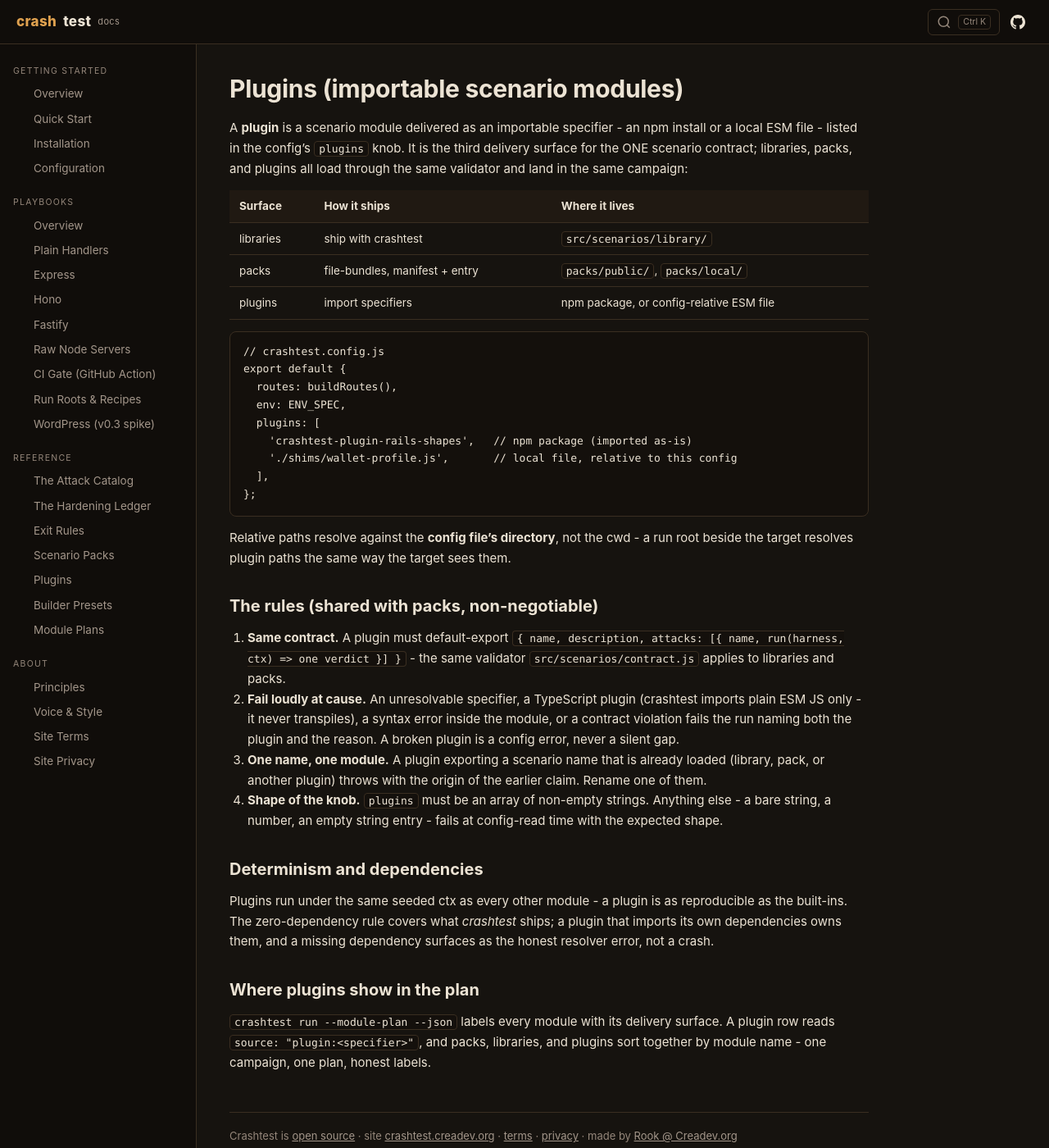
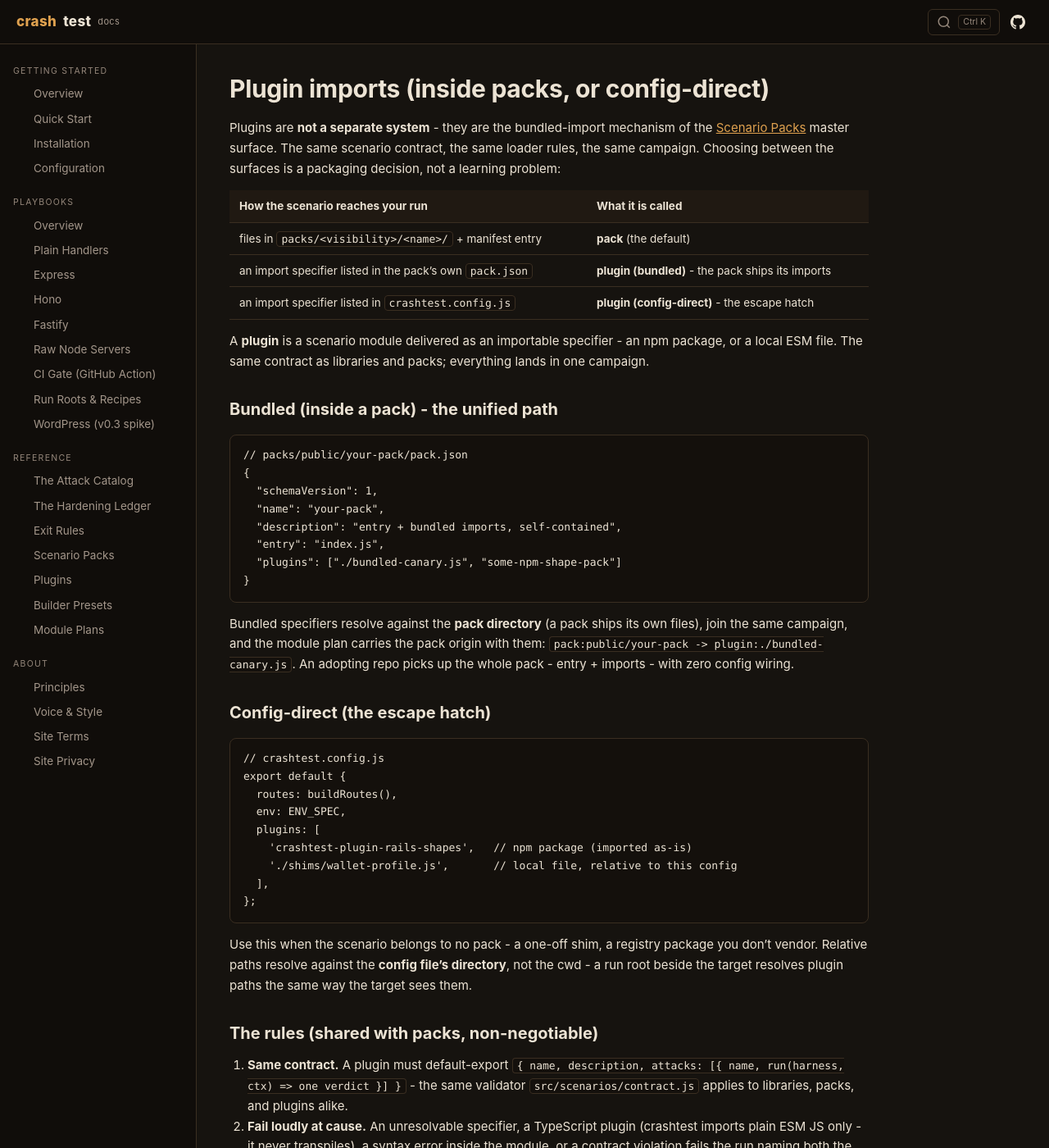
Before and after one commit to dhaupin/crashtest, a Jekyll site: the page built from docs/reference/plugins.md, in a window 1280 px wide and 1400 px high. Shown: the whole window at 82% size. Built offline with Jekyll 4.4.1, drawn with Linux system fonts in a browser that asks for light colours; some of the changed text lies outside the part shown.

Commit message:
Unify the extension vocabulary: packs are the master surface, plugins bundle inside packs
The three words (packs/plugins/presets) described two delivery mechanisms and
a scaffolding helper - now the docs + loader say it straight: ONE extension
surface, three ways in.

- pack.json gains optional "plugins": bundled import specifiers (npm names
  or pack-relative .js/.mjs files) that load through the same contract as
  packs/libraries and join the campaign with honest plan labels
  (pack:<origin> -> plugin:<specifier>). A self-contained pack ships its
  whole attack surface - entry + imports - with zero config wiring for the
  adopting repo. Junk/knob-shape/missing-file/collision listings all fail
  the run loudly naming the pack.
- config plugins: stays as the top-level escape hatch for specifiers that
  belong to no pack (resolved against the config dir, unchanged).
- presets unchanged: CLI scaffolding for a config, not a runtime surface;
  docs now say exactly that and link from packs.md.
- docs: packs.md carries the one-surface intro (+ decision table pointer);
  plugins.md rewritten as "plugin imports (inside packs, or config-direct)";
  web FAQ answer aligned to the unified vocabulary (hyphen-voice enforced).
- 4 new tests (bundled load + label carry, loud failures, pack-dir
  resolution, junk manifest shape). Suite 154/154, docs gates 24/24 green.

🤖 Generated with Codebuff
Co-Authored-By: Codebuff <noreply@codebuff.com>

````diff
--- a/docs/reference/packs.md
+++ b/docs/reference/packs.md
@@ -2,15 +2,28 @@
 permalink: reference/packs
 layout: default
 title: Scenario Packs
-description: The extension surface - author packs once, keep them public or private by directory, load them without config changes.
+description: The ONE extension surface - files in packs/, bundled imports, config-direct specifiers - all under the same contract and loader rules.
 ---
 
-# Scenario packs (the extension surface)
+# Scenario packs (the ONE extension surface)
 
 A **pack** is a bundle you author once and reuse across run roots: scenario
-modules (same contract as the built-ins), and - going forward - recipes and
-target declarations. Zero new concepts to learn: a pack's scenario modules
-satisfy the exact same contract the seed libraries do.
+modules (same contract as the built-ins), bundled imports, and - going
+forward - recipes and target declarations. Zero new concepts to learn: a
+pack's scenario modules satisfy the exact same contract the seed libraries
+do.
+
+> **One surface, three ways in.** Packs used to sit beside two other words
+> ("plugins" via config import specifiers, "presets" via repo scaffolding).
+> Since the unified-surface merge (v0.3, 2026-10) **packs are the master
+> surface**: a pack can carry files in its own directory AND declare
+> `"plugins"` imports in its manifest; the config's `plugins:` knob is the
+> top-level escape for specifiers that belong to no pack. Presets are not a
+> runtime surface at all - they are a CLI helper that *writes a config* for
+> an agent-builder export (see
+> [Builder Presets](/crashtest/reference/presets)). Language-wise: if it has
+> a pack directory, it is a pack; if it is a bare specifier in the config,
+> it is a plugin; if it scaffolds the config, it is a preset.
 
 ## The schema (pack.json, v1)
 
@@ -20,14 +33,24 @@ satisfy the exact same contract the seed libraries do.
   "name": "my-money-pack",
   "description": "one line - what it attacks and how honest its oracles are",
   "version": "0.1.0",
-  "entry": "index.js"
+  "entry": "index.js",
+  "plugins": ["./bundled-canary.js", "some-npm-shape-pack"]
 }
 ```
 
 `entry` points at an ESM file under the pack directory whose default export
-is a scenario module (`{ name, description, attacks: [{ name, run }] }`). A
-pack.json that exists but is broken fails the run loudly - a config error,
-never a silent gap.
+is a scenario module (`{ name, description, attacks: [{ name, run }] }`).
+
+**`plugins` (optional, bundled imports)** - a pack can carry MORE scenario
+modules than its own files: the manifest lists import specifiers (npm
+packages, or ESM files the pack itself ships, relative to the **pack
+directory**). They load through the same validator as everything else, join
+the same campaign, and the plan labels carry the pack they came in with
+(`pack:public/your-pack -> plugin:./bundled-canary.js`). A self-contained
+pack can therefore ship its whole attack surface - files plus imports -
+with zero config wiring by the adopting repo. A broken listing (missing
+file, wrong shape, name collision) fails the run loudly naming the pack,
+the same rule as every other surface.
 
 ## Where packs live
 
--- a/docs/reference/plugins.md
+++ b/docs/reference/plugins.md
@@ -1,22 +1,47 @@
 ---
 permalink: reference/plugins
 layout: default
-title: Plugins
-description: Community scenario modules by import specifier - the same contract as packs and libraries, loaded straight from npm or a local file.
+title: Plugin Imports
+description: Plugins are the packs surface's bundled-import mechanism - one contract, one loader, one campaign. Config-direct specifiers are the top-level escape hatch.
 ---
 
-# Plugins (importable scenario modules)
+# Plugin imports (inside packs, or config-direct)
+
+Plugins are **not a separate system** - they are the bundled-import mechanism
+of the [Scenario Packs](/crashtest/reference/packs) master surface. The same
+scenario contract, the same loader rules, the same campaign. Choosing
+between the surfaces is a packaging decision, not a learning problem:
+
+| How the scenario reaches your run | What it is called |
+|---|---|
+| files in `packs/<visibility>/<name>/` + manifest entry | **pack** (the default) |
+| an import specifier listed in the pack's own `pack.json` | **plugin (bundled)** - the pack ships its imports |
+| an import specifier listed in `crashtest.config.js` | **plugin (config-direct)** - the escape hatch |
 
 A **plugin** is a scenario module delivered as an importable specifier - an
-npm install or a local ESM file - listed in the config's `plugins` knob. It is
-the third delivery surface for the ONE scenario contract; libraries, packs,
-and plugins all load through the same validator and land in the same campaign:
+npm package, or a local ESM file. The same contract as libraries and packs;
+everything lands in one campaign.
 
-| Surface | How it ships | Where it lives |
-|---|---|---|
-| libraries | ship with crashtest | `src/scenarios/library/` |
-| packs | file-bundles, manifest + entry | `packs/public/`, `packs/local/` |
-| plugins | import specifiers | npm package, or config-relative ESM file |
+## Bundled (inside a pack) - the unified path
+
+```json
+// packs/public/your-pack/pack.json
+{
+  "schemaVersion": 1,
+  "name": "your-pack",
+  "description": "entry + bundled imports, self-contained",
+  "entry": "index.js",
+  "plugins": ["./bundled-canary.js", "some-npm-shape-pack"]
+}
+```
+
+Bundled specifiers resolve against the **pack directory** (a pack ships its
+own files), join the same campaign, and the module plan carries the pack
+origin with them: `pack:public/your-pack -> plugin:./bundled-canary.js`.
+An adopting repo picks up the whole pack - entry + imports - with zero
+config wiring.
+
+## Config-direct (the escape hatch)
 
 ```js
 // crashtest.config.js
@@ -30,37 +55,40 @@ export default {
 };
 ```
 
-Relative paths resolve against the **config file's directory**, not the cwd -
-a run root beside the target resolves plugin paths the same way the target
-sees them.
+Use this when the scenario belongs to no pack - a one-off shim, a registry
+package you don't vendor. Relative paths resolve against the **config
+file's directory**, not the cwd - a run root beside the target resolves
+plugin paths the same way the target sees them.
 
 ## The rules (shared with packs, non-negotiable)
 
 1. **Same contract.** A plugin must default-export `{ name, description,
    attacks: [{ name, run(harness, ctx) => one verdict }] }` - the same
-   validator `src/scenarios/contract.js` applies to libraries and packs.
+   validator `src/scenarios/contract.js` applies to libraries, packs, and
+   plugins alike.
 2. **Fail loudly at cause.** An unresolvable specifier, a TypeScript plugin
    (crashtest imports plain ESM JS only - it never transpiles), a syntax
-   error inside the module, or a contract violation fails the run naming both
-   the plugin and the reason. A broken plugin is a config error, never a
-   silent gap.
-3. **One name, one module.** A plugin exporting a scenario name that is
-   already loaded (library, pack, or another plugin) throws with the origin
-   of the earlier claim. Rename one of them.
-4. **Shape of the knob.** `plugins` must be an array of non-empty strings.
-   Anything else - a bare string, a number, an empty string entry - fails at
-   config-read time with the expected shape.
+   error inside the module, or a contract violation fails the run naming
+   both the specifier and the reason. A broken import is a config error,
+   never a silent gap.
+3. **One name, one module.** A module exporting a scenario name that is
+   already loaded (library, pack, bundled import, or another plugin) throws
+   with the origin of the earlier claim. Rename one of them.
+4. **Knob shape matters.** The manifest's `plugins` and the config's
+   `plugins:` must both be arrays of non-empty strings; anything else fails
+   at validation time with the expected shape.
 
 ## Determinism and dependencies
 
-Plugins run under the same seeded ctx as every other module - a plugin is as
-reproducible as the built-ins. The zero-dependency rule covers what
-*crashtest* ships; a plugin that imports its own dependencies owns them, and
-a missing dependency surfaces as the honest resolver error, not a crash.
+Plugins run under the same seeded ctx as every other module - a plugin is
+as reproducible as the built-ins. The zero-dependency rule covers what
+*crashtest* ships; a plugin that imports its own dependencies owns them,
+and a missing dependency surfaces as the honest resolver error, not a
+crash.
 
 ## Where plugins show in the plan
 
 `crashtest run --module-plan --json` labels every module with its delivery
-surface. A plugin row reads `source: "plugin:<specifier>"`, and packs,
-libraries, and plugins sort together by module name - one campaign, one plan,
-honest labels.
+surface. Config-direct rows read `plugin:<specifier>`; bundled rows carry
+the pack they came in with. Libraries, packs, bundled imports, and plugins
+sort together by module name - one campaign, one plan, honest labels.
--- a/web/src/pages/FAQ.jsx
+++ b/web/src/pages/FAQ.jsx
@@ -40,7 +40,7 @@ const FAQS = [
   },
   {
     q: 'Can I attack with community attacks, not just the built-ins?',
-    a: <>Three delivery surfaces, one contract. Packs are file-bundles in your repo (<code>packs/public/</code> tracked, <code>packs/local/</code> gitignored). Plugins are importable specifiers straight into the config: <code>plugins: ['&lt;npm-package&gt;', './shims/wallet-profile.js']</code> - same validator, same campaign, same module plan, and a broken/unresolvable plugin fails the run loudly naming the file. Docs: <a href="https://docs.creadev.org/crashtest/reference/plugins">plugins</a> and <a href="https://docs.creadev.org/crashtest/reference/packs">packs</a>.</>,
+    a: <>One extension surface, three ways in - all one contract, one campaign. A <strong>pack</strong> is a bundle in your repo (<code>packs/public/</code> tracked, <code>packs/local/</code> gitignored) with a manifest entry. A pack can also be <strong>self-contained</strong>: its manifest lists bundled <code>plugins</code> imports (npm packages or files the pack itself ships), so adopting it takes zero config wiring. And a <strong>config-direct</strong> <code>plugins: ['&lt;npm-package&gt;', './shims/wallet-profile.js']</code> knob imports scenario modules that belong to no pack. A broken/unresolvable import fails the run loudly naming the file wherever it came from. Docs: <a href="https://docs.creadev.org/crashtest/reference/packs">packs</a> and <a href="https://docs.creadev.org/crashtest/reference/plugins">plugin imports</a>.</>,
   },
   {
     q: 'Does it help me adopt an agent-builder export (Lovable, Bolt, Replit)?',
````
Also changed, not shown: src/cli.js (+11 -1 lines), src/packs/loader.js (+25 -2 lines), test/presets-plugins.test.js (+83 -0 lines).
